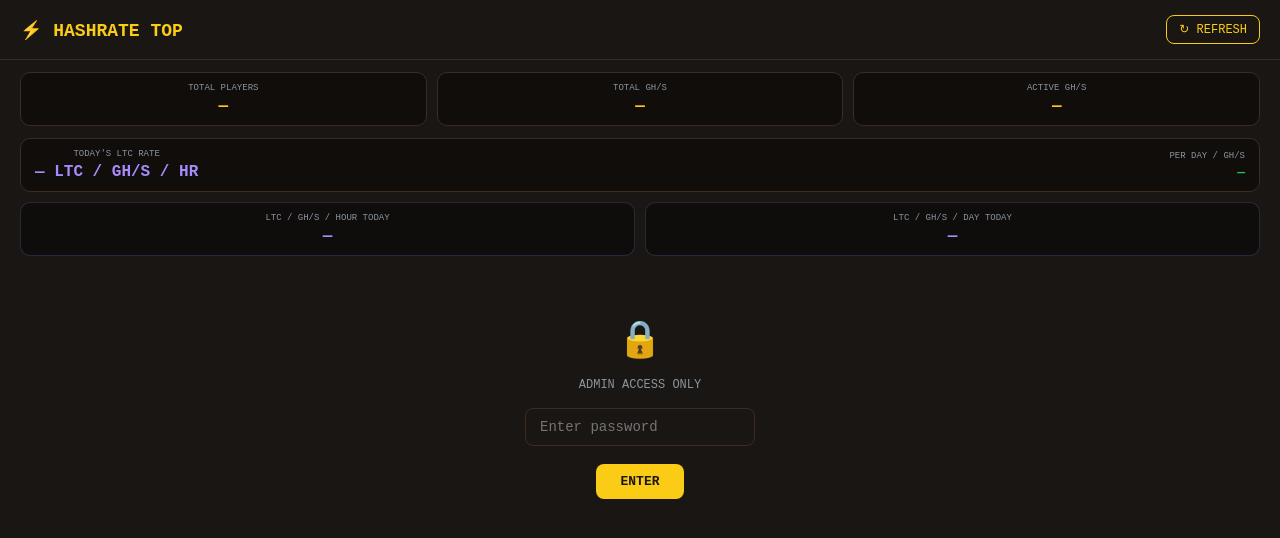
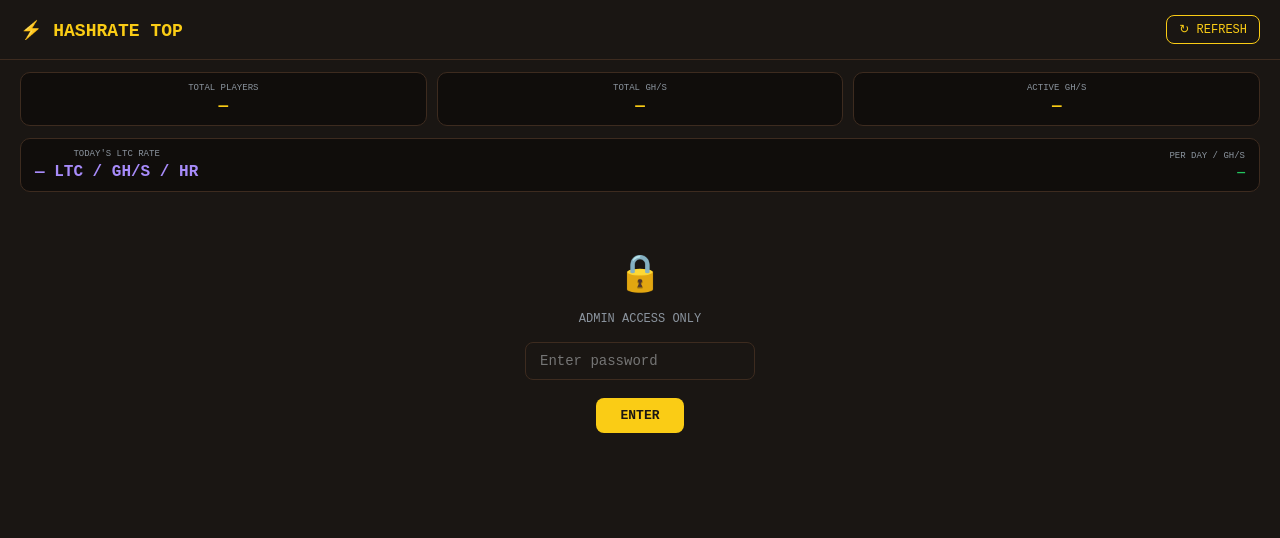
Before and after one commit to crypto-game-miner/crypto-game-miner.github.io, a plain HTML site: page leaderboard.html in a window 1280 px wide. Drawn offline with Linux system fonts and the light colour scheme.

Commit message:
Remove LTC / GH/S stats row from leaderboard
Removed unused stats row for LTC / GH/S metrics.

```diff
--- a/leaderboard.html
+++ b/leaderboard.html
@@ -61,16 +61,6 @@
                 <div class="stat-label">Per Day / GH/S</div>
                 <div class="stat-value" id="s-rate-day" style="color:#22c55e; font-size:13px;">—</div>
             </div>
-        </div>
-    </div>
-    <div class="stats-row" style="padding-top:0;">
-        <div class="stat-box" style="border-color:#a78bfa33;">
-            <div class="stat-label">LTC / GH/S / Hour today</div>
-            <div class="stat-value" style="color:#a78bfa;" id="s-rate">—</div>
-        </div>
-        <div class="stat-box" style="border-color:#a78bfa33;">
-            <div class="stat-label">LTC / GH/S / Day today</div>
-            <div class="stat-value" style="color:#a78bfa;" id="s-rate-day">—</div>
         </div>
     </div>
 
```
